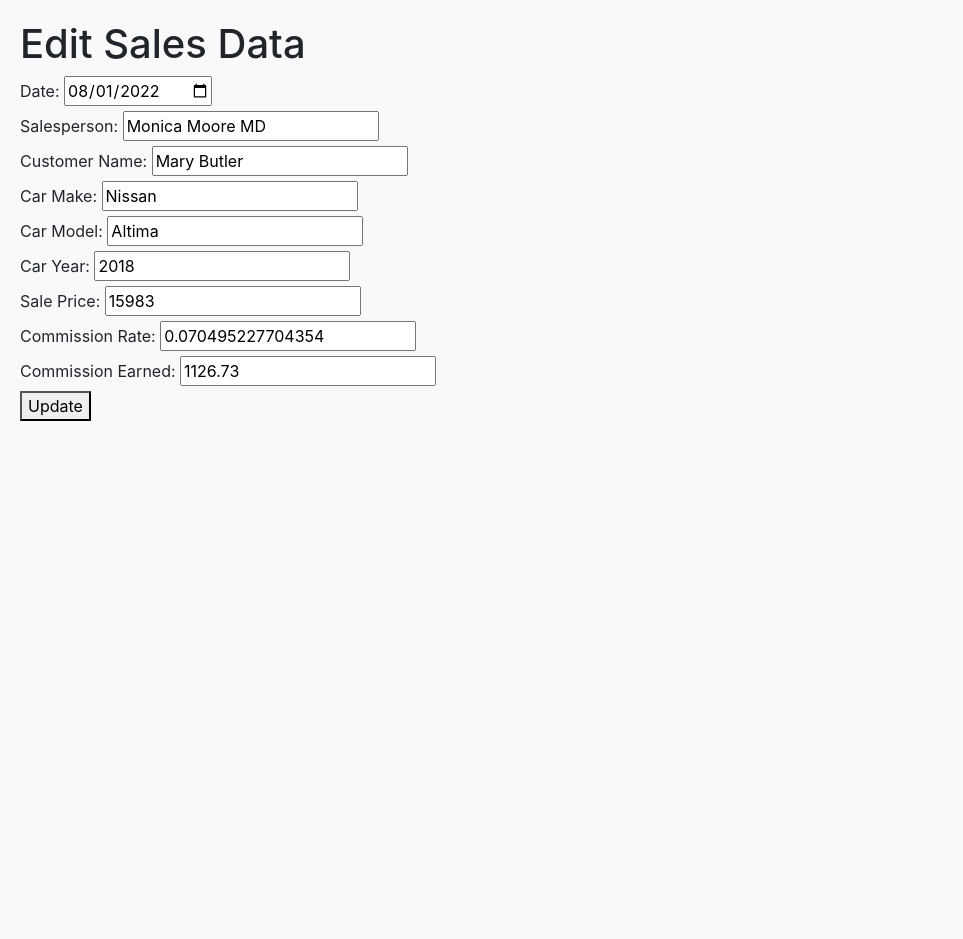
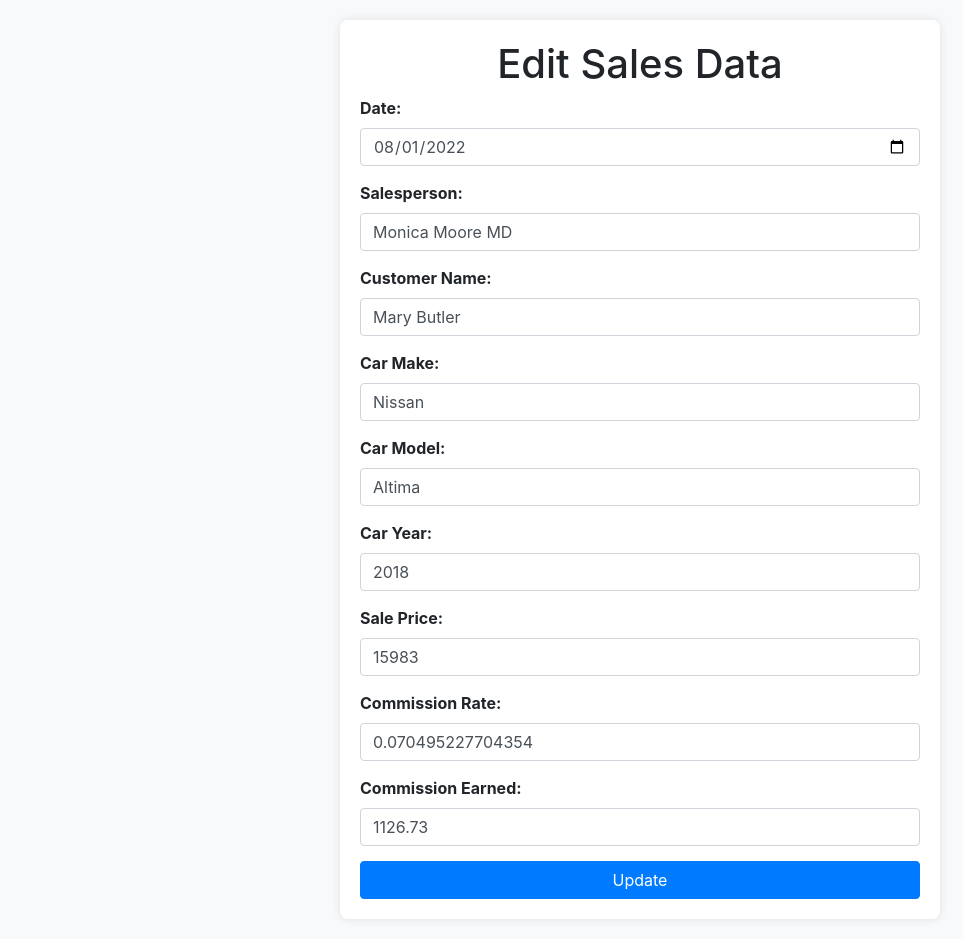
Before and after one commit to deetdoot/car_sales_dashboard, a Flask app: page /edit_sales_record/1 in a window 1280 px wide. Shown: the whole page, without its empty margins (0-963 px from the left). Before the commit the page ends 421 px from the top, so only its background shows below. Run offline with Flask 2, Linux system fonts and the light colour scheme; data comes from the database, SQL or seed files in the repository; some libraries are stand-ins or nearby versions.

Commit message:
CSS upgrade for two CRUD views

```diff
--- a/templates/edit_sales_record.html
+++ b/templates/edit_sales_record.html
@@ -9,33 +9,25 @@
             padding: 20px;
             background-color: #f8f9fa;
         }
-        .table-container {
-            margin-top: 20px;
-            display: flex;
-            justify-content: center;
+        .form-container {
+            max-width: 600px;
+            margin: 0 auto;
+            background-color: #ffffff;
+            padding: 20px;
+            border-radius: 8px;
+            box-shadow: 0 0 10px rgba(0, 0, 0, 0.1);
         }
-        table {
-            width: 100%;
-            table-layout: auto;
-            background-color: #ffffff;
-            border: 1px solid #dee2e6;
+        .form-group {
+            margin-bottom: 15px;
         }
-        th, td {
-            text-align: center;
-            vertical-align: middle;
-        }
-        .btn-primary, .btn-success {
-            margin: 5px;
+        .form-group label {
+            font-weight: bold;
         }
         .btn-primary {
             background-color: #007bff;
             border-color: #007bff;
         }
-        .btn-success {
-            background-color: #28a745;
-            border-color: #28a745;
-        }
-        .btn-primary:hover, .btn-success:hover {
+        .btn-primary:hover {
             opacity: 0.8;
         }
     </style>
@@ -60,36 +52,47 @@
     </script>
 </head>
 <body>
-    <h1>Edit Sales Data</h1>
+    <div class="form-container">
+        <h1 class="text-center">Edit Sales Data</h1>
         <form method="POST" onsubmit="return validateForm()">
+            <div class="form-group">
                 <label for="date">Date:</label>
-        <input type="date" id="date" name="date" value="{{ sale.date }}" required>
-        <br>
+                <input type="date" class="form-control" id="date" name="date" value="{{ sale.date }}" required>
+            </div>
+            <div class="form-group">
                 <label for="salesperson">Salesperson:</label>
-        <input type="text" id="salesperson" name="salesperson" value="{{ sale.salesperson }}" required>
-        <br>
+                <input type="text" class="form-control" id="salesperson" name="salesperson" value="{{ sale.salesperson }}" required>
+            </div>
+            <div class="form-group">
                 <label for="customer_name">Customer Name:</label>
-        <input type="text" id="customer_name" name="customer_name" value="{{ sale.customer_name }}" required>
-        <br>
+                <input type="text" class="form-control" id="customer_name" name="customer_name" value="{{ sale.customer_name }}" required>
+            </div>
+            <div class="form-group">
                 <label for="car_make">Car Make:</label>
-        <input type="text" id="car_make" name="car_make" value="{{ sale.car_make }}" required>
-        <br>
+                <input type="text" class="form-control" id="car_make" name="car_make" value="{{ sale.car_make }}" required>
+            </div>
+            <div class="form-group">
                 <label for="car_model">Car Model:</label>
-        <input type="text" id="car_model" name="car_model" value="{{ sale.car_model }}" required>
-        <br>
+                <input type="text" class="form-control" id="car_model" name="car_model" value="{{ sale.car_model }}" required>
+            </div>
+            <div class="form-group">
                 <label for="car_year">Car Year:</label>
-        <input type="number" id="car_year" name="car_year" value="{{ sale.car_year }}" required>
-        <br>
+                <input type="number" class="form-control" id="car_year" name="car_year" value="{{ sale.car_year }}" required>
+            </div>
+            <div class="form-group">
                 <label for="sale_price">Sale Price:</label>
-        <input type="number" id="sale_price" name="sale_price" value="{{ sale.sale_price }}" required>
-        <br>
+                <input type="number" class="form-control" id="sale_price" name="sale_price" value="{{ sale.sale_price }}" required>
+            </div>
+            <div class="form-group">
                 <label for="commission_rate">Commission Rate:</label>
-        <input type="number" min=0.0 max=1.0 step="any" id="commission_rate" name="commission_rate" value="{{ sale.commission_rate }}" required>
-        <br>
+                <input type="number" class="form-control" min=0.0 max=1.0 step="any" id="commission_rate" name="commission_rate" value="{{ sale.commission_rate }}" required>
+            </div>
+            <div class="form-group">
                 <label for="commission_earned">Commission Earned:</label>
-        <input type="number" step="any" id="commission_earned" name="commission_earned" value="{{ sale.commission_earned }}" required>
-        <br>
-        <button type="submit">Update</button>
+                <input type="number" class="form-control" step="any" id="commission_earned" name="commission_earned" value="{{ sale.commission_earned }}" required>
+            </div>
+            <button type="submit" class="btn btn-primary btn-block">Update</button>
         </form>
+    </div>
 </body>
 </html>
```
Also changed, not shown: templates/add_sales_record.html (+36 -27 lines). Lines whose indentation alone changed are shown as unchanged.
